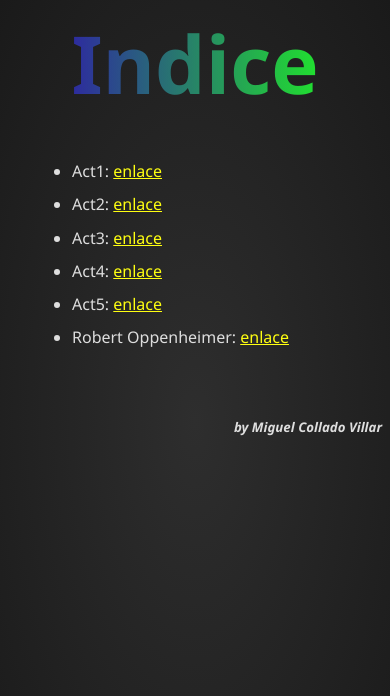
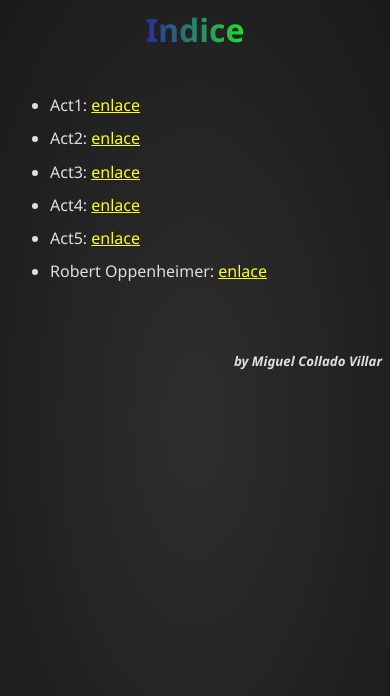
Before and after one commit to Mi1Col/html, a plain HTML site: page index.html in a window 390 px wide. Drawn offline with Linux system fonts and the light colour scheme.

Commit message:
Optimized for small screens (i guess)
It's a prove idk if it's ok

```diff
--- a/index.html
+++ b/index.html
@@ -6,7 +6,7 @@
     <title>Index</title>
 </head>
 <body>
-    <h1>Indice</h1>
+    <h1 id="title">Indice</h1>
     <ul>
     <li>Act1: <a target="_blank" href="act1/index.html">enlace</a></li>
     <li>Act2: <a target="_blank" href="act2/index.html">enlace</a></li>
--- a/styles.css
+++ b/styles.css
@@ -8,7 +8,7 @@ body {
     color: #dedede;
 }
 
-h1 {
+#title {
     transition: text-decoration 0.5s;
     background: linear-gradient(90deg,#2f10af, #1ffa1f);
     background-clip: text;
@@ -18,7 +18,7 @@ h1 {
     font-size: 5em;
 }
 
-h1:hover {
+#title:hover {
     text-decoration: underline;
     text-decoration-color: #ff11ff;
 }
@@ -48,3 +48,31 @@ a:hover {
     color: #ff11ff;
     box-shadow: 0 22px 15px 0 #a1a1a1;
 }
+
+@media (max-width: 768px) {
+    #title {
+        font-size: 2.5em;
+    }
+
+    body {
+        font-size: 1.2em;
+    }
+
+    ul {
+        padding-left: 15px;
+    }
+}
+
+@media (max-width: 480px) {
+    #title {
+        font-size: 2em;
+    }
+
+    body {
+        font-size: 1em;
+    }
+
+    ul {
+        padding-left: 10px;
+    }
+}
```
